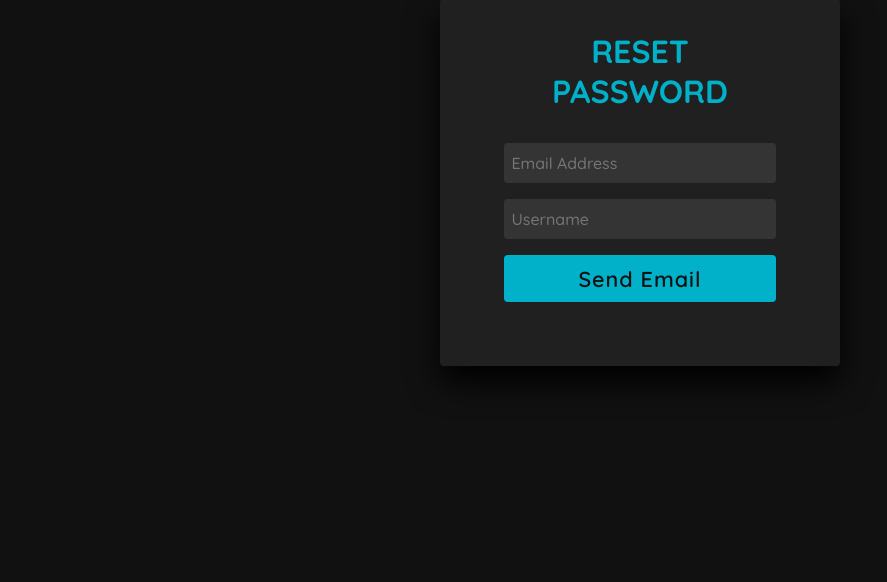
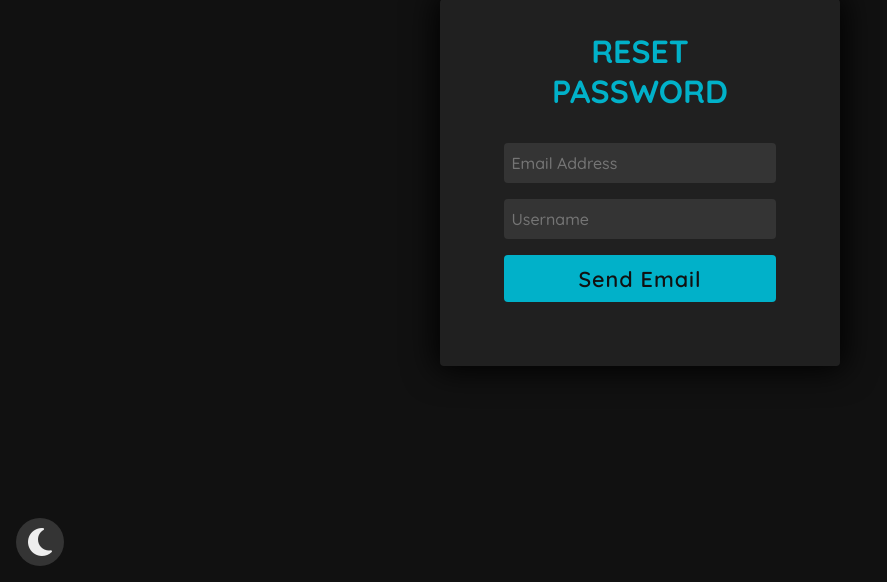
Before and after one commit to kouosi/kasumi, a Python web app: template templates/users/reset.html in a window 1280 px wide. Shown: the part 218-800 px from the top of the page, without its empty margins (0-887 px from the left). Run offline with Jinja, Linux system fonts and the light colour scheme; the template is opened without the code that fills it, so the values that code supplies are empty; some libraries are stand-ins or nearby versions.

Commit message:
feat: Add dark mode support

```diff
--- a/static/css/auth.css
+++ b/static/css/auth.css
@@ -5,11 +5,11 @@
     box-sizing: border-box;
     font-family: 'Quicksand', sans-serif;
     border: none;
-    transition: .2s;
     outline: none;
 }
 
 :root {
+    --transition-time: .2s;
     /* Dark variant */
     --bg-color: #111111;
     --bg1-color: #202020;
@@ -36,12 +36,13 @@ body {
     height: 100vh;
     align-items: center;
     justify-content: center;
+    transition: background-color var(--transition-time), color var(--transition-time);
 }
 
 .auth-form {
     background: var(--bg1-color);
     border-radius: .25rem;
-    box-shadow: 0 1rem 2rem var(--shadow-color);
+    box-shadow: 0 0 2rem .25rem var(--shadow-color);
     margin: auto;
     padding:  2rem 4rem 4rem;
     width: 25rem;
@@ -67,6 +68,7 @@ body {
 .form .input-box {
     position: relative;
     width: 100%;
+    transition: .2s;
 }
 
 .form .input-box input {
@@ -129,6 +131,31 @@ body {
     opacity: 0.4;
 }
 
+#toggle-theme {
+    position: fixed;
+    bottom: 1rem;
+    left: 1rem;
+    padding: .5rem;
+    box-shadow: 0 0 2rem .5rem var(--shadow1-color);
+    transition: transform .5s, background-color var(--transition-time);
+    border-radius: 50%;
+    display: flex;
+    background: var(--bg2-color);
+    color: var(--text-color);
+}
+
+#toggle-theme.clicked {
+    transform: rotate(360deg);
+}
+
+#toggle-theme i {
+    color: var(--fg-color);
+    font-size: 2rem;
+    height: 2rem;
+    border-radius: 50%;
+    aspect-ratio: 1/1;
+}
+
 @media (max-width: 500px) {
     .auth-form {
         background: transparent;
--- a/static/js/auth.js
+++ b/static/js/auth.js
@@ -73,23 +73,21 @@ if (reset_btn) {
     });
 }
 
-localStorage.setItem('theme','dark');
+const toggle_theme_btn = document.getElementById("toggle-theme");
+function setTheme(isBtn) {
+    let current_theme = localStorage.getItem('ui.theme') || 'dark';
+    let new_theme = (current_theme === 'dark') ? 'light' : 'dark';
+    if(isBtn) {
+        document.documentElement.classList.toggle("light-mode", new_theme === 'light');
+        localStorage.setItem('ui.theme', new_theme);
+    } else {
+        document.documentElement.classList.toggle("light-mode", current_theme === 'light');
+    }
+    let theme_btn_icon = document.querySelector("#toggle-theme .fa-solid");
+    theme_btn_icon.classList.toggle("fa-sun", current_theme === 'light');
+    theme_btn_icon.classList.toggle("fa-moon", current_theme === 'dark');
+    toggle_theme_btn.classList.toggle("clicked", current_theme === 'dark');
+}
 
-function changeTheme() {
-    const pds = window.matchMedia("(prefers-color-scheme: dark)").matches;
-    const stv = localStorage.getItem('theme');
-
-    if (stv==='auto' || !stv) {
-        document.documentElement.classList.toggle("light-mode", !pds);
-        return 'auto'
-    } else {
-        document.documentElement.classList.toggle("light-mode", stv!=='dark');
-        localStorage.setItem('theme', (stv!=='dark') ? 'dark' : 'light');
-        return stv
-    }
-}
-changeTheme()
-
-document.body.addEventListener('click', () => {
-    localStorage.setItem('theme', changeTheme());
-});
+toggle_theme_btn.addEventListener('click', () => { setTheme(true); });
+setTheme(false); // for refresh window
--- a/templates/users/login.html
+++ b/templates/users/login.html
@@ -6,6 +6,7 @@
     <meta name="viewport" content="width=device-width, initial-scale=1.0">
     <title>Document</title>
     <link rel="stylesheet" href="{{ url_for('static', filename='css/auth.css') }}">
+    <link rel="stylesheet" href="https://cdnjs.cloudflare.com/ajax/libs/font-awesome/6.6.0/css/all.min.css">
     <script src="https://cdnjs.cloudflare.com/ajax/libs/crypto-js/3.1.9-1/crypto-js.js"></script>
 </head>
 
@@ -29,6 +30,9 @@
             </div>
         </div>
     </section>
+    <button id="toggle-theme" class="theme-toggle" type="button" title="Toggle theme" aria-label="Toggle theme">
+        <i class="fa-solid fa-moon"></i>
+    </button>
     <script src="{{ url_for('static', filename='js/auth.js') }}"></script>
 </body>
 
--- a/templates/users/reset.html
+++ b/templates/users/reset.html
@@ -6,6 +6,7 @@
     <meta name="viewport" content="width=device-width, initial-scale=1.0">
     <title>Document</title>
     <link rel="stylesheet" href="{{ url_for('static', filename='css/auth.css') }}">
+    <link rel="stylesheet" href="https://cdnjs.cloudflare.com/ajax/libs/font-awesome/6.6.0/css/all.min.css">
     <script src="https://cdnjs.cloudflare.com/ajax/libs/crypto-js/3.1.9-1/crypto-js.js"></script>
 </head>
 
@@ -25,6 +26,9 @@
             </div>
         </div>
     </section>
+    <button id="toggle-theme" class="theme-toggle" type="button" title="Toggle theme" aria-label="Toggle theme">
+        <i class="fa-solid fa-moon"></i>
+    </button>
     <script src="{{ url_for('static', filename='js/auth.js') }}"></script>
 </body>
 
--- a/templates/users/signup.html
+++ b/templates/users/signup.html
@@ -6,6 +6,7 @@
     <meta name="viewport" content="width=device-width, initial-scale=1.0">
     <title>Document</title>
     <link rel="stylesheet" href="{{ url_for('static', filename='css/auth.css') }}">
+    <link rel="stylesheet" href="https://cdnjs.cloudflare.com/ajax/libs/font-awesome/6.6.0/css/all.min.css">
     <script src="https://cdnjs.cloudflare.com/ajax/libs/crypto-js/3.1.9-1/crypto-js.js"></script>
 </head>
 
@@ -35,6 +36,9 @@
             </div>
         </div>
     </section>
+    <button id="toggle-theme" class="theme-toggle" type="button" title="Toggle theme" aria-label="Toggle theme">
+        <i class="fa-solid fa-moon"></i>
+    </button>
     <script src="{{ url_for('static', filename='js/auth.js') }}"></script>
 </body>
 
```
Also changed, not shown: server/models.py (+8 -8 lines), server/routes.py (deleted, +0 -88 lines).
